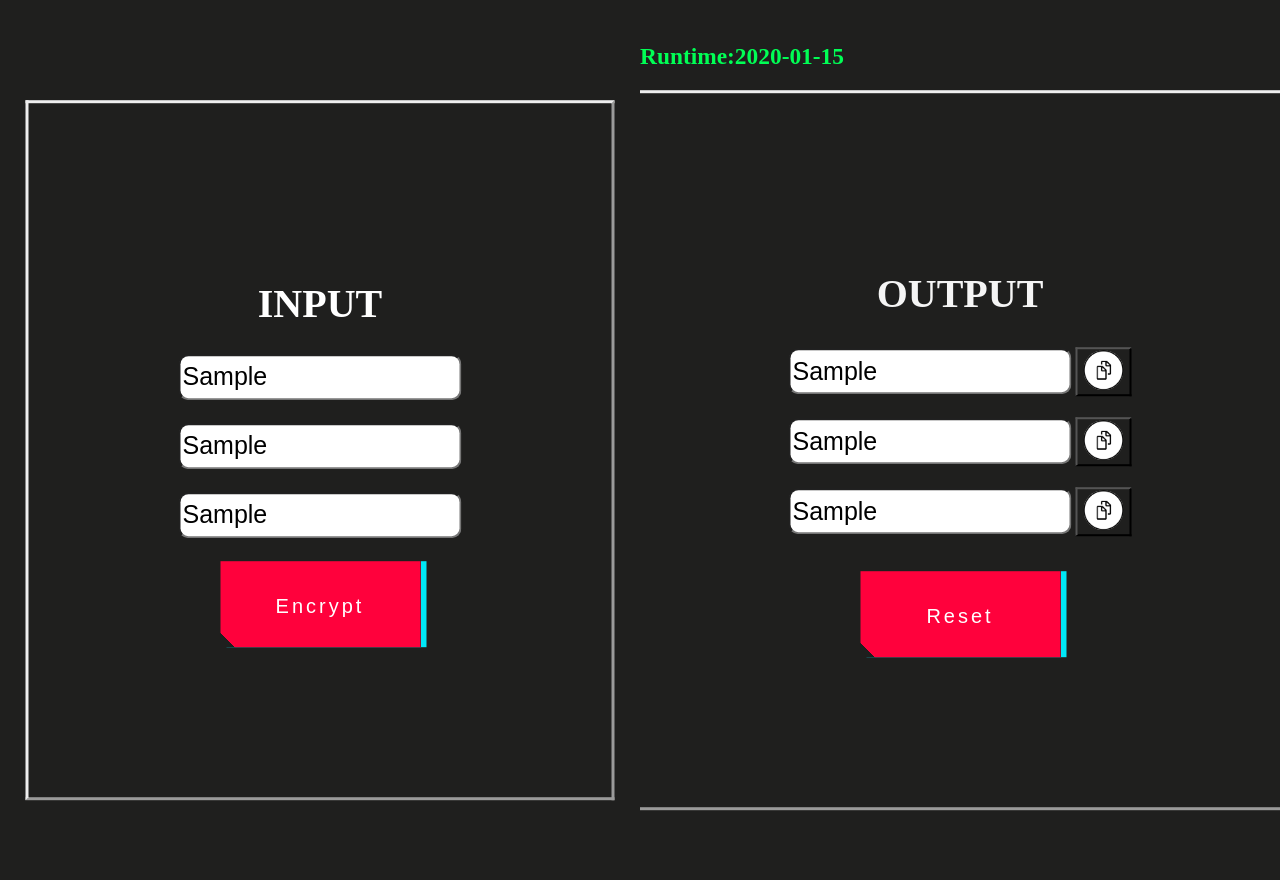
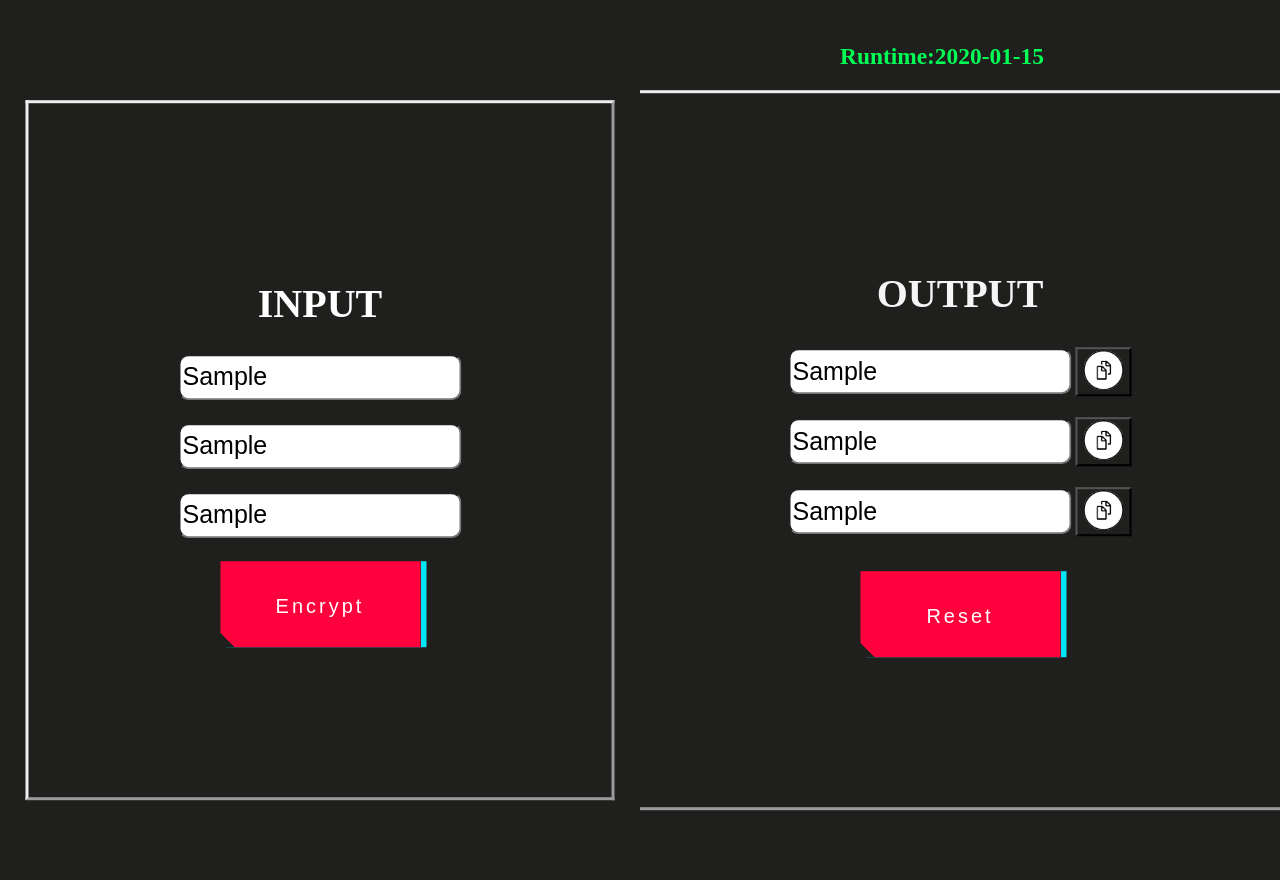
Before and after one commit to suhaasbadada/MVBT-Encryptor, a Flask app: template templates/output.html in a window 1280 px wide. Run offline with Flask 2, Linux system fonts and the light colour scheme; the template is opened without the code that fills it: most values are stand-ins (such as "Sample title", 1, 10 or a date in 2020).

Commit message:
Update index.css

```diff
--- a/static/index.css
+++ b/static/index.css
@@ -210,3 +210,7 @@ td{
   width:40px;
   height:40px;
 }
+
+.time{
+padding-left:200px;
+}
```
